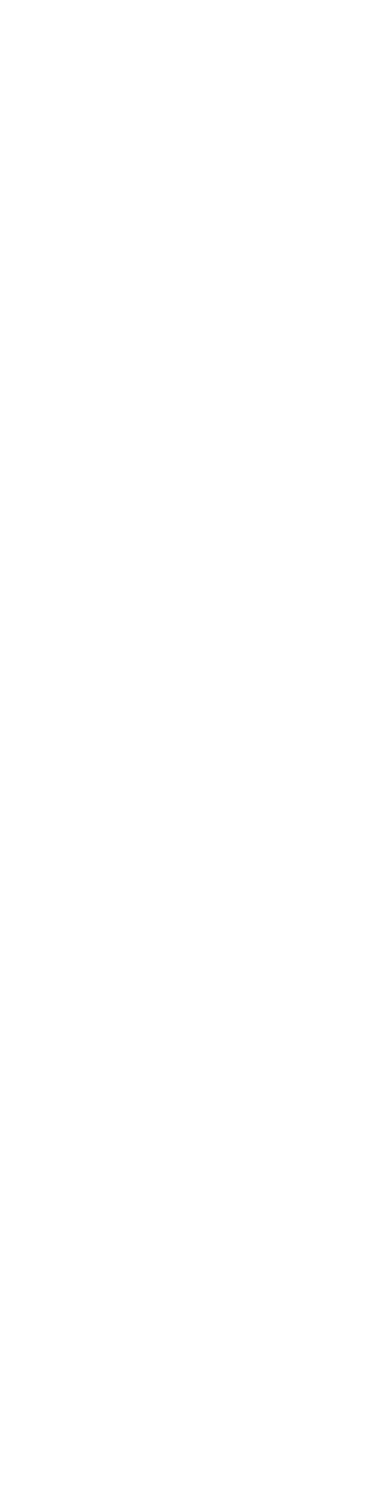
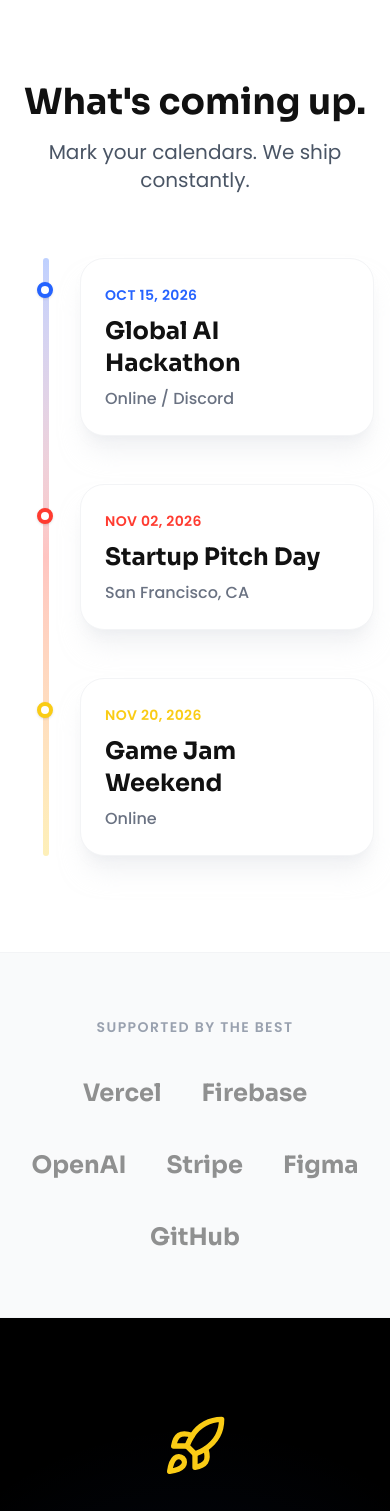
Before and after one commit to Ares006-007/ship-it-teen, a Next.js app: page / in a window 390 px wide. Shown: the part 7080-8591 px from the top of the page. Before the commit the page ends 7066 px from the top, so only its background shows below. Built offline with nearby package versions, Linux system fonts and the light colour scheme.

Commit message:
feat: implement Timeline, Sponsors, and Footer CTA sections

```diff
--- a/src/app/page.tsx
+++ b/src/app/page.tsx
@@ -3,6 +3,9 @@ import { About } from "@/components/About";
 import { Programs } from "@/components/Programs";
 import { Projects } from "@/components/Projects";
 import { Community } from "@/components/Community";
+import { Timeline } from "@/components/Timeline";
+import { Sponsors } from "@/components/Sponsors";
+import { Footer } from "@/components/Footer";
 
 export default function Home() {
   return (
@@ -12,6 +15,9 @@ export default function Home() {
       <Programs />
       <Projects />
       <Community />
+      <Timeline />
+      <Sponsors />
+      <Footer />
     </main>
   );
 }
--- /dev/null
+++ b/src/components/Footer.tsx
@@ -0,0 +1,53 @@
+"use client";
+
+import { motion } from "framer-motion";
+import { RevealWrapper } from "./RevealWrapper";
+import { Rocket } from "lucide-react";
+
+export function Footer() {
+  return (
+    <footer className="bg-black text-white py-24 px-4 relative overflow-hidden">
+      {/* Background decoration */}
+      <div className="absolute inset-0 opacity-10 bg-[radial-gradient(circle_at_center,_var(--color-shipit-blue)_0%,_transparent_70%)]" />
+
+      <div className="max-w-4xl mx-auto text-center relative z-10">
+        <RevealWrapper>
+          <Rocket className="w-16 h-16 mx-auto mb-8 text-[var(--color-shipit-yellow)]" />
+
+          <h2 className="text-5xl md:text-7xl font-bold mb-8 tracking-tight">
+            Stop waiting.<br/>Start building.
+          </h2>
+
+          <p className="text-xl text-gray-400 mb-12 max-w-2xl mx-auto">
+            Join thousands of ambitious teens who are shipping real products every single day. The world needs what you're building.
+          </p>
+
+          <motion.button
+            whileHover={{ scale: 1.05 }}
+            whileTap={{ scale: 0.95 }}
+            className="interactive px-10 py-5 bg-[var(--color-shipit-blue)] text-white font-bold rounded-full shadow-2xl shadow-[var(--color-shipit-blue)]/30 text-xl"
+          >
+            Ship Your First Project
+          </motion.button>
+        </RevealWrapper>
+
+        <RevealWrapper delay={0.3} className="mt-24 pt-8 border-t border-white/10 flex flex-col md:flex-row justify-between items-center gap-6">
+          <div className="text-2xl font-bold tracking-tight">
+            ShipIt<span className="text-[var(--color-shipit-blue)]">Teens</span>
+          </div>
+
+          <div className="flex gap-6 text-sm font-medium text-gray-400">
+            <span className="cursor-pointer hover:text-white transition-colors">Discord</span>
+            <span className="cursor-pointer hover:text-white transition-colors">Twitter</span>
+            <span className="cursor-pointer hover:text-white transition-colors">GitHub</span>
+          </div>
+
+          <div className="inline-flex items-center gap-2 px-3 py-1 bg-white/5 rounded-full border border-white/10 text-xs font-semibold text-gray-300">
+            <span className="w-1.5 h-1.5 rounded-full bg-[var(--color-shipit-green)] animate-pulse" />
+            Teens Make Cool Things
+          </div>
+        </RevealWrapper>
+      </div>
+    </footer>
+  );
+}
--- /dev/null
+++ b/src/components/Sponsors.tsx
@@ -0,0 +1,31 @@
+"use client";
+
+import { motion } from "framer-motion";
+import { RevealWrapper } from "./RevealWrapper";
+
+export function Sponsors() {
+  const sponsors = ["Vercel", "Firebase", "OpenAI", "Stripe", "Figma", "GitHub"];
+
+  return (
+    <section className="py-16 px-4 bg-gray-50 border-y border-gray-100 overflow-hidden">
+      <RevealWrapper className="max-w-6xl mx-auto">
+        <p className="text-center text-sm font-bold text-gray-400 uppercase tracking-widest mb-10">
+          Supported by the best
+        </p>
+
+        <div className="flex flex-wrap justify-center items-center gap-10 md:gap-20 opacity-50 grayscale hover:grayscale-0 hover:opacity-100 transition-all duration-500">
+          {sponsors.map((sponsor, i) => (
+            <motion.div
+              key={i}
+              whileHover={{ scale: 1.1 }}
+              className="text-2xl font-bold text-gray-800"
+              style={{ fontFamily: "var(--font-sora)" }}
+            >
+              {sponsor}
+            </motion.div>
+          ))}
+        </div>
+      </RevealWrapper>
+    </section>
+  );
+}
--- /dev/null
+++ b/src/components/Timeline.tsx
@@ -0,0 +1,66 @@
+"use client";
+
+import { motion } from "framer-motion";
+import { RevealWrapper, RevealItem } from "./RevealWrapper";
+
+const events = [
+  {
+    date: "Oct 15, 2026",
+    title: "Global AI Hackathon",
+    location: "Online / Discord",
+    color: "var(--color-shipit-blue)"
+  },
+  {
+    date: "Nov 02, 2026",
+    title: "Startup Pitch Day",
+    location: "San Francisco, CA",
+    color: "var(--color-shipit-red)"
+  },
+  {
+    date: "Nov 20, 2026",
+    title: "Game Jam Weekend",
+    location: "Online",
+    color: "var(--color-shipit-yellow)"
+  }
+];
+
+export function Timeline() {
+  return (
+    <section className="py-24 px-4 bg-white relative">
+      <div className="max-w-4xl mx-auto">
+        <RevealWrapper className="mb-16 text-center">
+          <h2 className="text-4xl font-bold mb-4">What's coming up.</h2>
+          <p className="text-xl text-gray-600">Mark your calendars. We ship constantly.</p>
+        </RevealWrapper>
+
+        <div className="relative">
+          {/* Connecting Line (Rainbow Trail) */}
+          <div className="absolute left-[27px] md:left-1/2 top-0 bottom-0 w-1.5 bg-gradient-to-b from-[var(--color-shipit-blue)] via-[var(--color-shipit-red)] to-[var(--color-shipit-yellow)] md:-translate-x-1/2 rounded-full opacity-30" />
+
+          <RevealWrapper staggerChildren delay={0.2} className="relative z-10 space-y-12">
+            {events.map((event, i) => (
+              <RevealItem key={i} className={`flex flex-col md:flex-row gap-8 ${i % 2 === 0 ? "md:flex-row-reverse" : ""}`}>
+
+                {/* Timeline Dot */}
+                <div className="absolute left-[21px] md:left-1/2 w-4 h-4 rounded-full bg-white border-4 md:-translate-x-1/2 mt-6 md:mt-0 shadow-sm" style={{ borderColor: event.color }} />
+
+                <div className={`pl-16 md:pl-0 md:w-1/2 ${i % 2 === 0 ? "md:text-left" : "md:text-right md:pr-12"}`}>
+                  <motion.div
+                    whileHover={{ scale: 1.02 }}
+                    className="bg-white p-6 rounded-3xl border border-gray-100 shadow-xl shadow-gray-200/50"
+                  >
+                    <span className="text-sm font-bold uppercase tracking-wide" style={{ color: event.color }}>
+                      {event.date}
+                    </span>
+                    <h3 className="text-2xl font-bold mt-2 mb-2">{event.title}</h3>
+                    <p className="text-gray-500 font-medium">{event.location}</p>
+                  </motion.div>
+                </div>
+              </RevealItem>
+            ))}
+          </RevealWrapper>
+        </div>
+      </div>
+    </section>
+  );
+}
```
Also changed, not shown: 1 other file (tests, documents, lock files or other folders).
